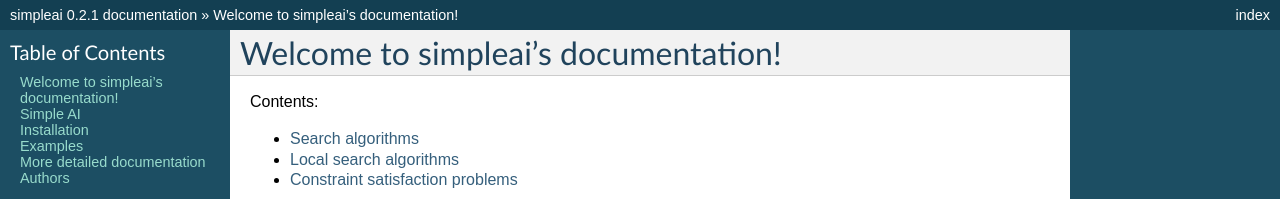
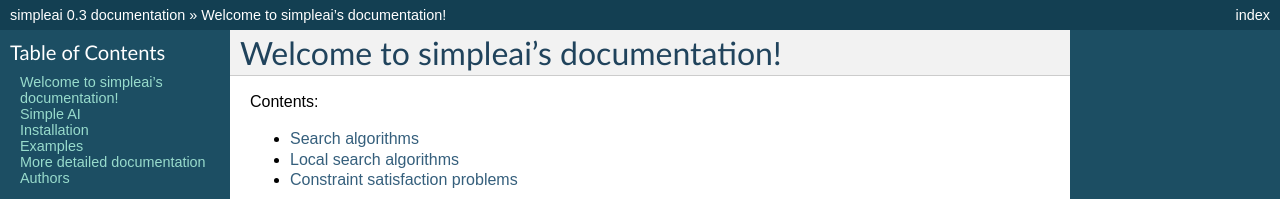
Before and after one commit to simpleai-team/simpleai, a Sphinx documentation site: the page built from docs/index.rst, in a window 1280 px wide and 900 px high. Shown: the top 199 px of the window. Built offline with Sphinx 7.4.7, drawn with Linux system fonts in a browser that asks for light colours; some of the changed text lies outside the part shown.

Commit message:
Up version in docs

```diff
--- a/docs/conf.py
+++ b/docs/conf.py
@@ -48,9 +48,9 @@ copyright = u'2012, Juan Pedro Fisanotti'
 # built documents.
 #
 # The short X.Y version.
-version = '0.2'
+version = '0.3'
 # The full version, including alpha/beta/rc tags.
-release = '0.2.1'
+release = '0.3'
 
 # The language for content autogenerated by Sphinx. Refer to documentation
 # for a list of supported languages.
```
